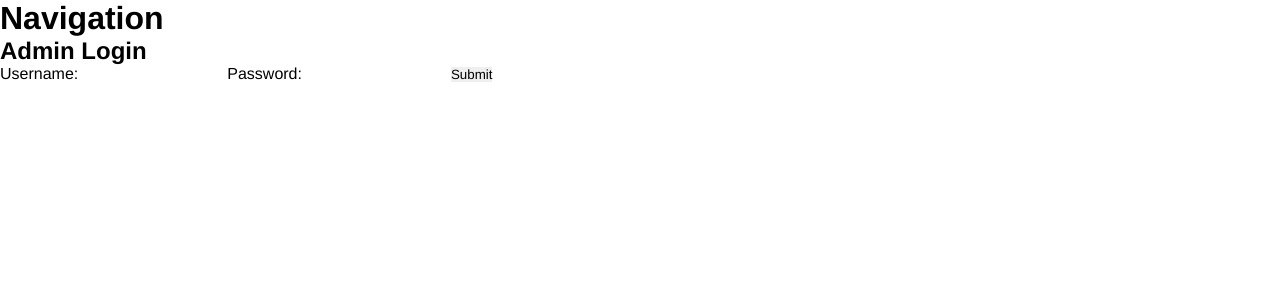
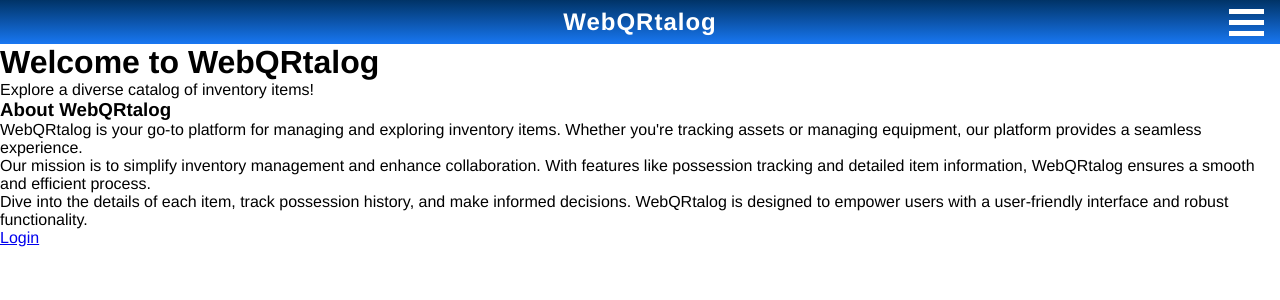
Before and after one commit to lanbow93/WebQRtalog-Frontend, a React (Vite) app: page / in a window 1280 px wide. Shown: the top 300 px of the page. Built offline with nearby package versions, Linux system fonts and the light colour scheme.

Commit message:
Nav Sitename navigates to Home

```diff
--- a/src/app.scss
+++ b/src/app.scss
@@ -1,6 +1,7 @@
-$fancy-font: 'Agbalumo', sans-serif;
-$bgcolor: #232f3e;
-$bgOffset: #526070;
+$fancy-font: 'Helvetica', sans-serif;
+$color-start: #1877f2;
+$color-end: #003366;
+$background-gradient: linear-gradient(to bottom, $color-end, $color-start);
 
 * {
     margin: 0;
@@ -32,7 +33,97 @@ $bgOffset: #526070;
     }
 }
 
-@media screen and (min-width: 48rem) {
-    .loadingScreen {
+.navigation {
+    background: $background-gradient;
+    color: white;
+    font-family: $fancy-font;
+    letter-spacing: 1px;
+    .heading{
+        text-decoration: none;
+        color: inherit;
+        h1 {
+        text-align: center;
+        padding: 0.5rem;
+        }
+    }
+
+    .container {
+        cursor: pointer;
+        position: absolute;
+        top: 0.2rem;
+        right: 1rem;
+
+        .bar1,
+        .bar2,
+        .bar3 {
+            width: 35px;
+            height: 5px;
+            background-color: white;
+            margin: 6px 0;
+            transition: 1s;
+        }
+
+        &.change {
+            .bar1 {
+                transform: translate(0, 11px) rotate(-45deg);
+            }
+            .bar2 {
+                opacity: 0;
+            }
+            .bar3 {
+                transform: translate(0, -11px) rotate(45deg);
+            }
+        }
+    }
+    .closed {
+        max-height: 0;
+        overflow: hidden;
+        transition: max-height 1s ease-out;
+    }
+    .open {
+        max-height: 200px;
+        transition: max-height 1s ease-in;
+    }
+
+    .navOptions {
+        ul {
+            display: flex;
+            justify-content: space-around;
+            list-style-type: none;
+            padding-bottom: 0.5rem;
+            padding-top: 0.5rem;
+        }
+        a {
+            text-decoration: none;
+            color: white;
+            margin-bottom: 0.5rem;
+            padding-bottom: 0.25rem;
+            overflow: hidden;
+            position: relative;
+            &::after {
+                content: '';
+                position: absolute;
+                bottom: 0;
+                left: 50%;
+                width: 0;
+                height: 0.1em;
+                background-color: white;
+                opacity: 0;
+                transition:
+                    width 300ms,
+                    opacity 300ms,
+                    transform 1000ms;
+                transform: translateX(-50%);
+            }
+
+            &:hover::after,
+            &:focus::after {
+                width: 100%;
+                opacity: 1;
+            }
+        }
     }
 }
+
+@media screen and (min-width: 48rem) {
+}
--- a/src/components/Navigation.jsx
+++ b/src/components/Navigation.jsx
@@ -1,8 +1,35 @@
-function Navigation() {
+import { useState } from 'react'
+import { Link } from 'react-router-dom' // Import Link from react-router-dom
+import { navLinks } from '../utils/jsonDetails.json'
+
+const Navigation = () => {
+    const [menuOpen, setMenuOpen] = useState(false)
+
+    const handleMenuToggle = () => {
+        setMenuOpen(!menuOpen)
+    }
+
     return (
-        <div className="navigation">
-            <h1>Navigation</h1>
-        </div>
+        <nav className="navigation">
+            <Link to="/" className='heading'><h1>WebQRtalog</h1></Link>
+            <div
+                className={`container ${menuOpen ? 'change' : ''}`}
+                onClick={handleMenuToggle}
+            >
+                <div className="bar1"></div>
+                <div className="bar2"></div>
+                <div className="bar3"></div>
+            </div>
+            <div className={`navOptions ${menuOpen ? 'open' : 'closed'}`}>
+                <ul>
+                    {navLinks.map((linkInfo) => (
+                        <li key={linkInfo[1]}>
+                            <Link to={linkInfo[1]}>{linkInfo[0]}</Link>
+                        </li>
+                    ))}
+                </ul>
+            </div>
+        </nav>
     )
 }
 
--- /dev/null
+++ b/src/pages/Home.jsx
@@ -0,0 +1,37 @@
+import { Link } from 'react-router-dom'
+
+function Home() {
+    return (
+        <div className="home">
+            <h1>Welcome to WebQRtalog</h1>
+            <p className="subtitle">
+                Explore a diverse catalog of inventory items!
+            </p>
+
+            <h3>About WebQRtalog</h3>
+            <div className="about">
+                <p>
+                    WebQRtalog is your go-to platform for managing and exploring
+                    inventory items. Whether you&apos;re tracking assets or managing
+                    equipment, our platform provides a seamless experience.
+                </p>
+                <p>
+                    Our mission is to simplify inventory management and enhance
+                    collaboration. With features like possession tracking and
+                    detailed item information, WebQRtalog ensures a smooth and
+                    efficient process.
+                </p>
+
+                <p>
+                    Dive into the details of each item, track possession
+                    history, and make informed decisions. WebQRtalog is designed
+                    to empower users with a user-friendly interface and robust
+                    functionality.
+                </p>
+            </div>
+            <Link to="/login">Login</Link>
+        </div>
+    )
+}
+
+export default Home
--- a/src/pages/LoginPage.jsx
+++ b/src/pages/Login.jsx
@@ -1,10 +1,10 @@
 import { useState } from 'react'
 import { useNavigate } from 'react-router-dom'
 import HiddenModal from '../components/HiddenModal.jsx'
-import LoadingScreen from '../components/LoadingScreen.jsx'
+import LoadingScreen from '../components/Loading.jsx'
 import { login } from '../utils/apiCalls.js'
 
-function LoginPage() {
+function Login() {
     const [isLoading, setIsLoading] = useState(false)
     const [isModalActive, setIsModalActive] = useState(false)
     const [modalData, setmodalData] = useState({
@@ -44,7 +44,7 @@ function LoginPage() {
 
     return (
         <>
-            <div className="loginPage">
+            <div className="login">
                 <div
                     className={`modalSection ${isModalActive ? '' : 'hidden'}`}
                 >
@@ -87,4 +87,4 @@ function LoginPage() {
     )
 }
 
-export default LoginPage
+export default Login
--- a/src/router/router.jsx
+++ b/src/router/router.jsx
@@ -5,14 +5,16 @@ import {
 } from 'react-router-dom'
 
 import App from '../App'
-import LoadingScreen from '../components/LoadingScreen'
-import LoginPage from '../pages/LoginPage'
+import Loading from '../components/Loading'
+import Login from '../pages/Login'
+import Home from '../pages/Home'
 
 const router = createBrowserRouter(
     createRoutesFromElements(
         <Route path="/" element={<App />}>
-            <Route path="/" element={<LoginPage />} />
-            <Route path="/loading" element={<LoadingScreen />} />
+            <Route path="/" element={<Home />} />
+            <Route path="login" element={<Login />} />
+            <Route path="/loading" element={<Loading />} />
         </Route>
     )
 )
--- /dev/null
+++ b/src/utils/jsonDetails.json
@@ -0,0 +1,8 @@
+{
+    "navLinks": [
+        ["Home", "/"],
+        ["Login", "/login"],
+        ["Assign", "/assign"],
+        ["Review", "/review"]
+    ]
+}
```
Also changed, not shown: src/components/Loading.jsx (renamed from src/components/LoadingScreen.jsx), 1 other file (tests, documents, lock files or other folders).
